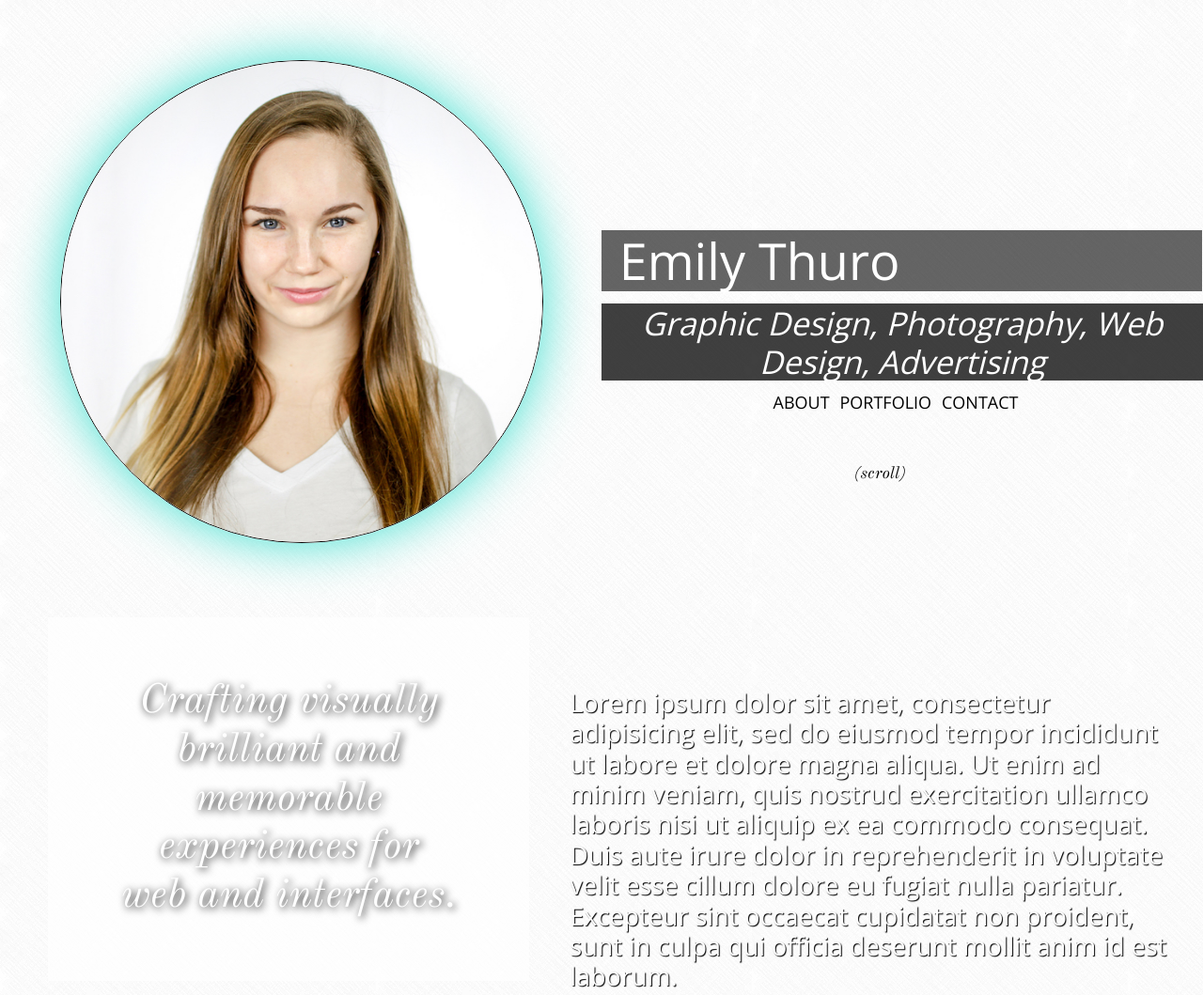
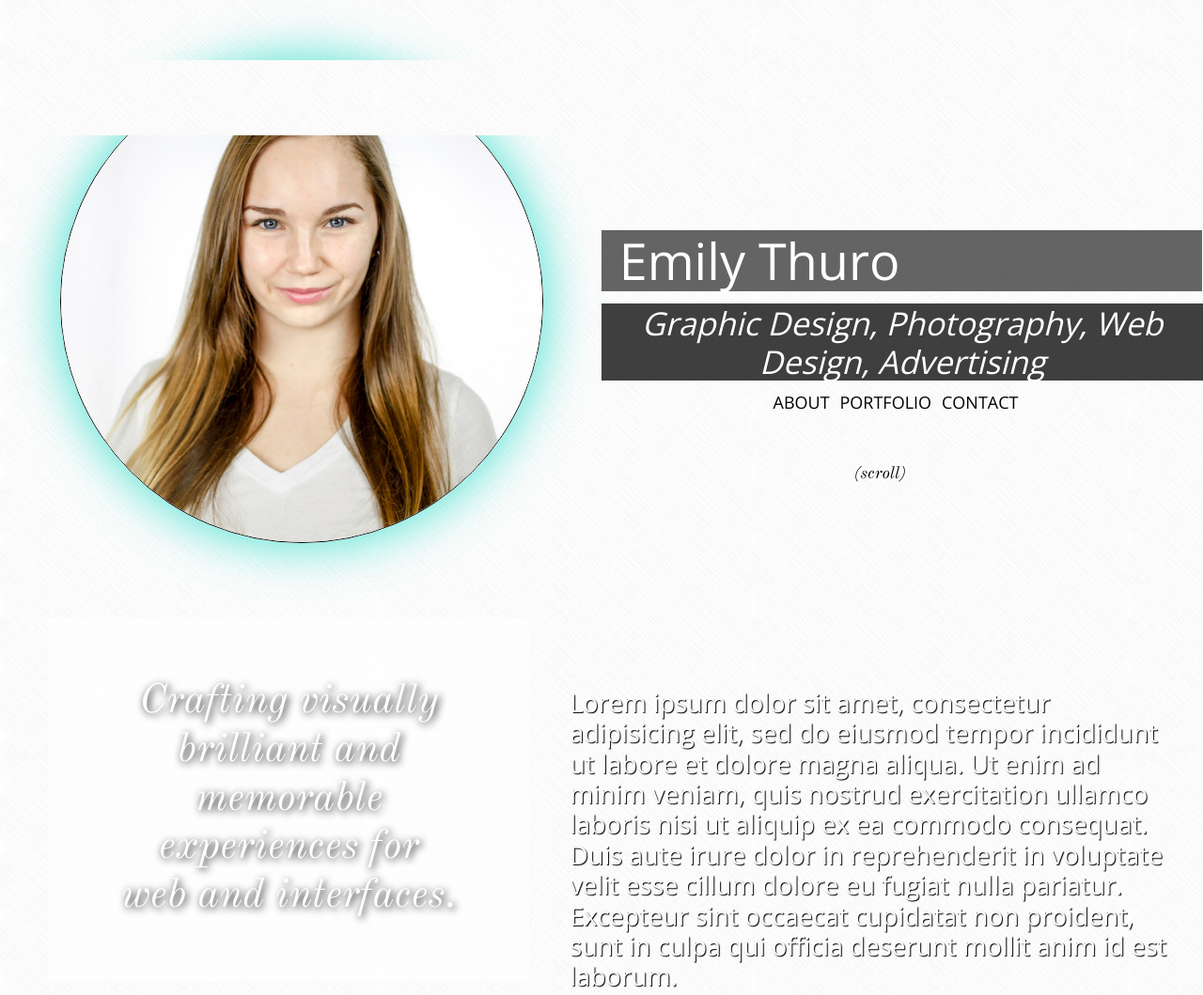
Before and after one commit to emilythuro/Emily-Thuro-Capstone, a plain HTML site: page capstone-project/index.html in a window 1280 px wide. Shown: the top 1059 px of the page at 94% size. Drawn offline with nearby package versions, Linux system fonts and the light colour scheme.

Commit message:
Top scroll block on all pages

```diff
--- a/capstone-project/about-styles.css
+++ b/capstone-project/about-styles.css
@@ -57,6 +57,14 @@ body {
 	background-image: url(media/crossword.png);
 	color: white;
 	margin: 0;
+}
+
+.border-block {
+	position: fixed;
+	width: 100%;
+	height: 10%;
+	z-index: 99;
+	background-image: url(media/crossword.png);
 }
 
 h1 {
--- a/capstone-project/contact-styles.css
+++ b/capstone-project/contact-styles.css
@@ -57,6 +57,14 @@ body {
 	background-image: url(media/crossword.png);
 	color: white;
 	margin: 0;
+}
+
+.border-block {
+	position: fixed;
+	width: 100%;
+	height: 10%;
+	z-index: 99;
+	background-image: url(media/crossword.png);
 }
 
 h1 {
--- a/capstone-project/index.html
+++ b/capstone-project/index.html
@@ -11,6 +11,7 @@
     <title>Emily Thuro | Home</title>
   </head>
   <body>
+    <div class="border-block"></div>
     <header>
       <img class="head-image" src="media/Emily-Thuro-6-PS.jpg" alt="Emily Thuro">
       <div class="container">
--- a/capstone-project/styles.css
+++ b/capstone-project/styles.css
@@ -60,6 +60,13 @@ body {
 	color: white;
 }
 
+.border-block {
+	position: fixed;
+	width: 100%;
+	height: 10%;
+	z-index: 99;
+	background-image: url(media/crossword.png);
+}
 /* --- HEADER --- */
 
 .name {
```
Also changed, not shown: capstone-project/about.html (+1 -0 lines), capstone-project/contact.html (+1 -0 lines).
